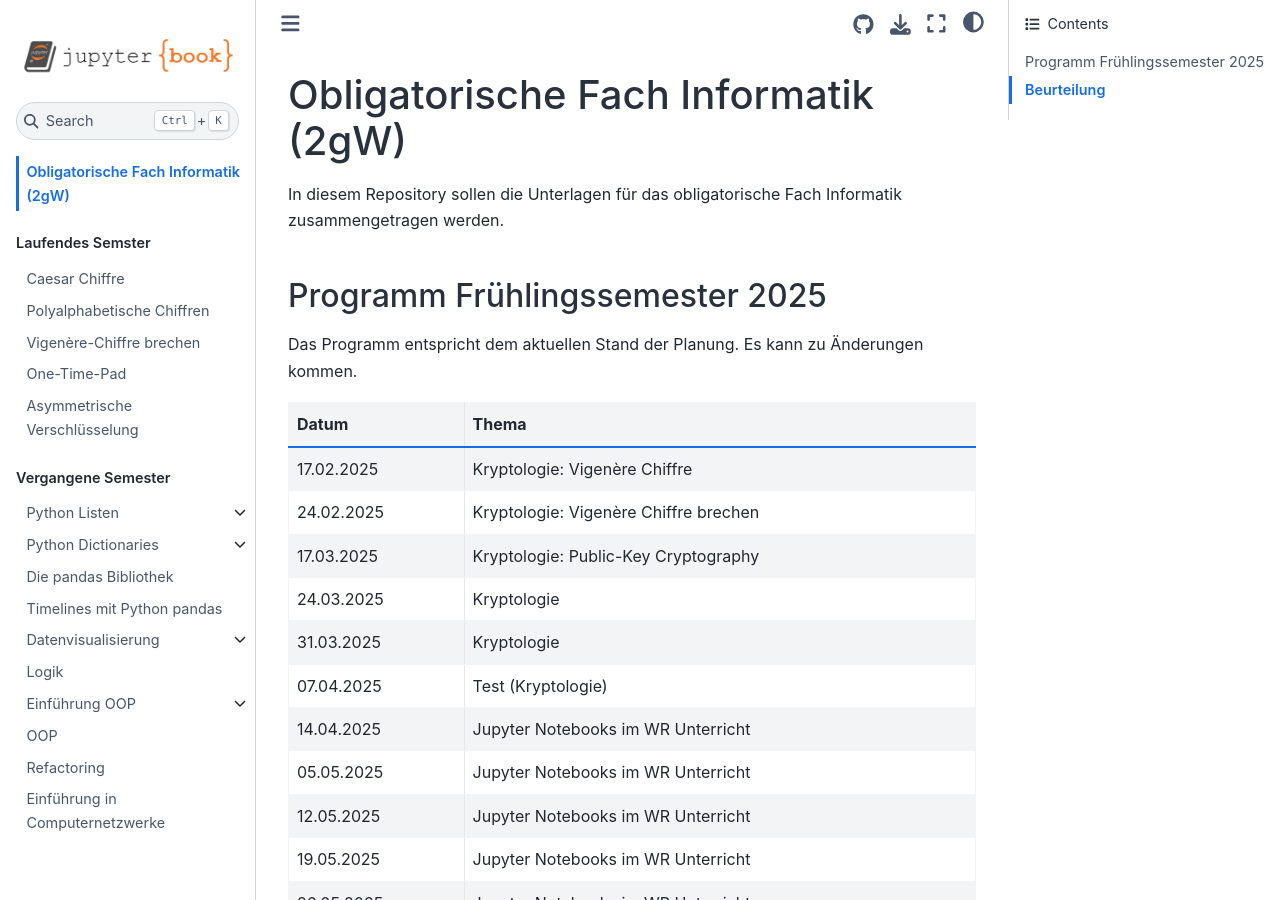
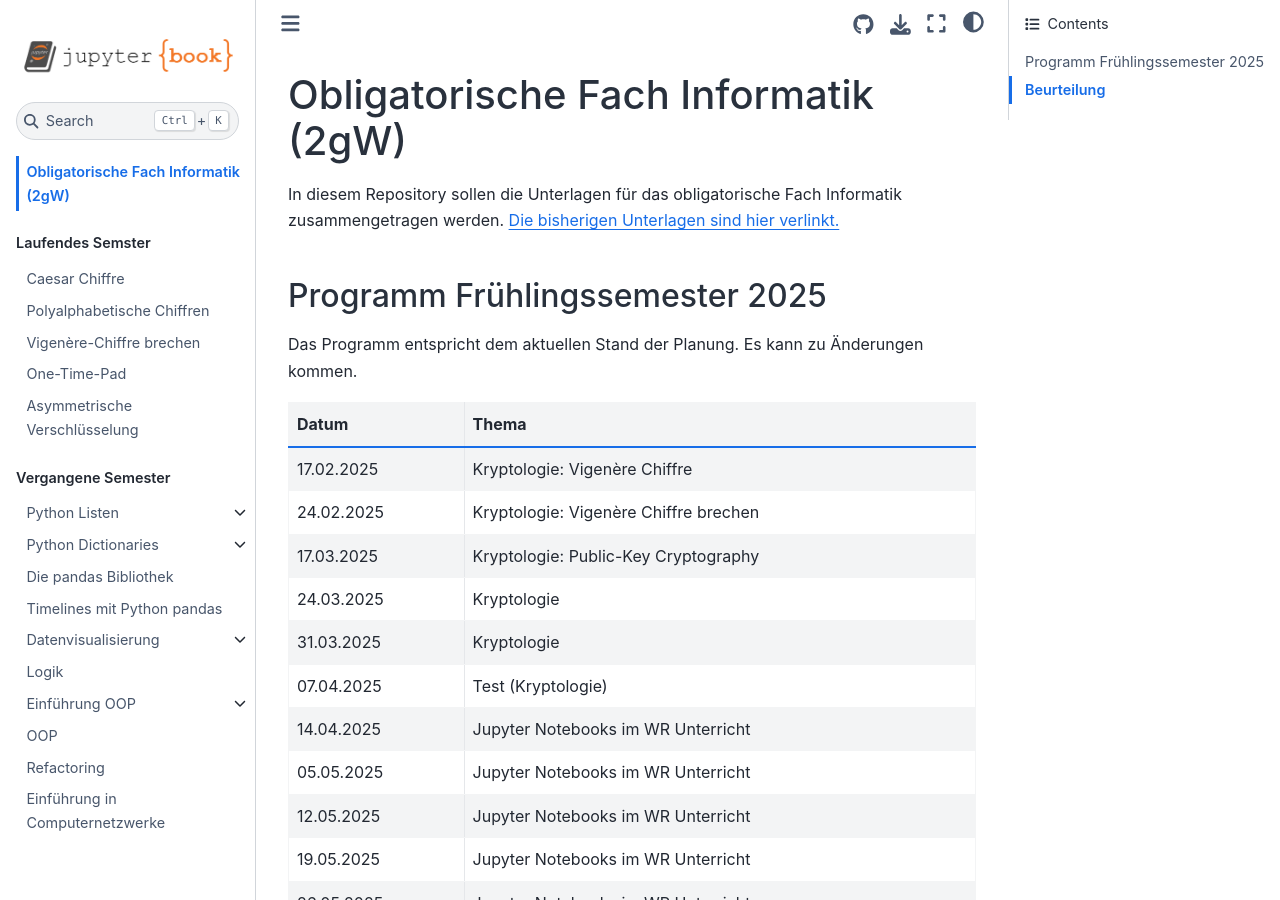
Before and after one commit to SkriptenMk/I_gW_23-27, a Jupyter Book: the page built from docs/intro.md, in a window 1280 px wide and 900 px high. Built offline with Jupyter Book 1.0.4 settings and Sphinx 7.4.7 and the Sphinx Book theme 1.1.4, drawn with Linux system fonts in a browser that asks for light colours; pages that are not in the unit, such as notebooks, are missing from menus.

Commit message:
Setze einen Link auf das alte Skript
Um den zweiten Link in Teams löschen zu können,
werden die bisherigen Unterlagen direkt im neuen
Skript verlinkt.

```diff
--- a/docs/intro.md
+++ b/docs/intro.md
@@ -1,6 +1,8 @@
 # Obligatorische Fach Informatik (2gW)
 
-In diesem Repository sollen die Unterlagen für das obligatorische Fach Informatik zusammengetragen werden.
+In diesem Repository sollen die Unterlagen für das obligatorische Fach
+Informatik zusammengetragen werden.
+[Die bisherigen Unterlagen sind hier verlinkt.](https://i-gw-23-27.github.io/Skript/)
 
 ## Programm Frühlingssemester 2025
 
```
Also changed, not shown: 3 other files.
